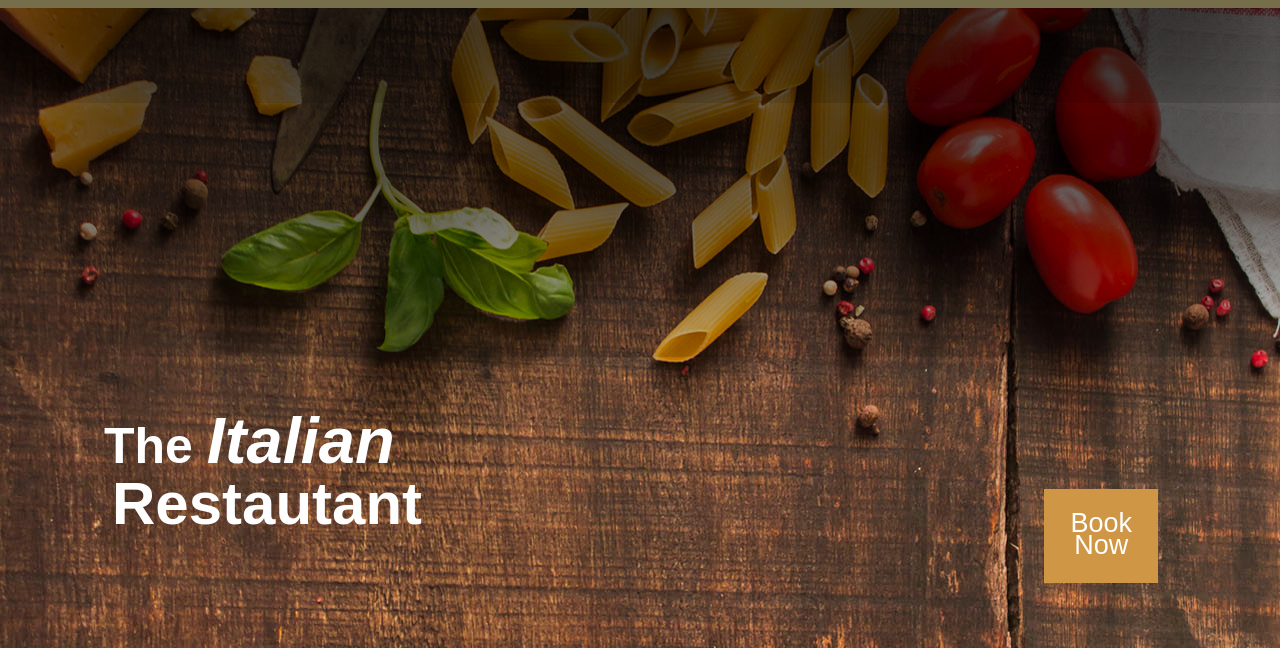
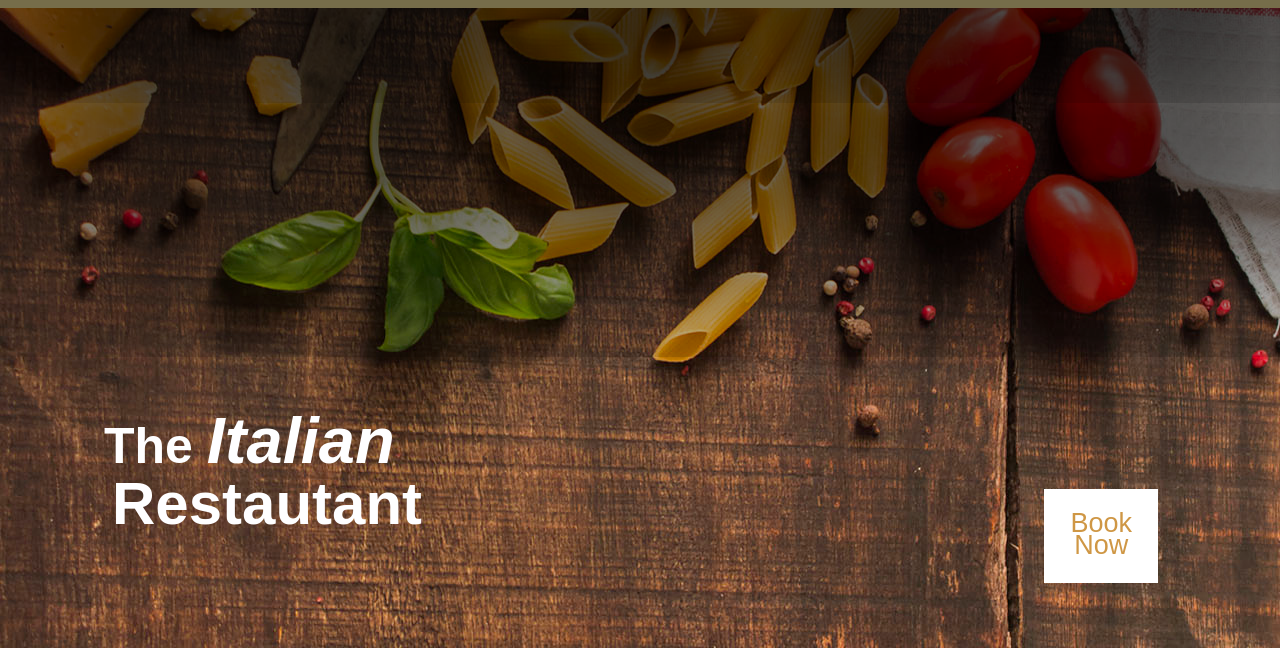
Before and after one commit to atiq012/italian-restaurant.github.io, a plain HTML site: page index.html in a window 1280 px wide. In both pictures the pointer is over the element "Book Now". Shown: the part 152-800 px from the top of the page. Drawn offline with Linux system fonts and the light colour scheme.

Commit message:
hover button.

```diff
--- a/css/styles.css
+++ b/css/styles.css
@@ -101,6 +101,16 @@ body{
     text-decoration: none;
 }
 
+.book-button:hover {
+    background-color: #fff;
+    transition: 0.3s;
+}
+
+.book-button:hover a{
+    color: #CF9745;
+    transition: 0.3s;
+}
+
 .about-section{
     width: 100%;
     height: 975px;
@@ -181,6 +191,12 @@ body{
     background: #cf9745;
     font-size: 22px;
     line-height: 45px;
+}
+
+.contact-btn:hover a{
+    color: #cf9745;
+    background: #FFFAFB;
+    transition: 0.3s;
 }
 
 .dish-menu{
```
